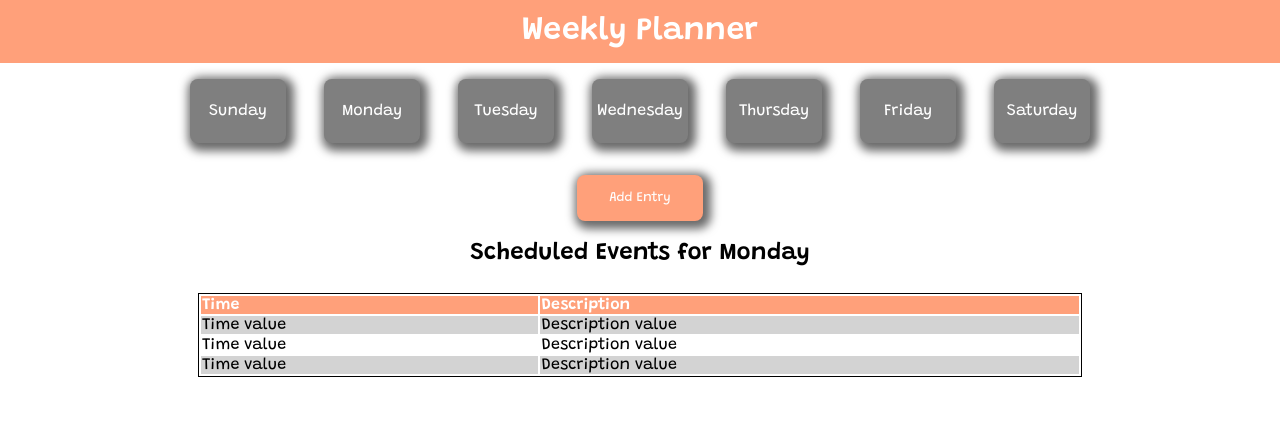
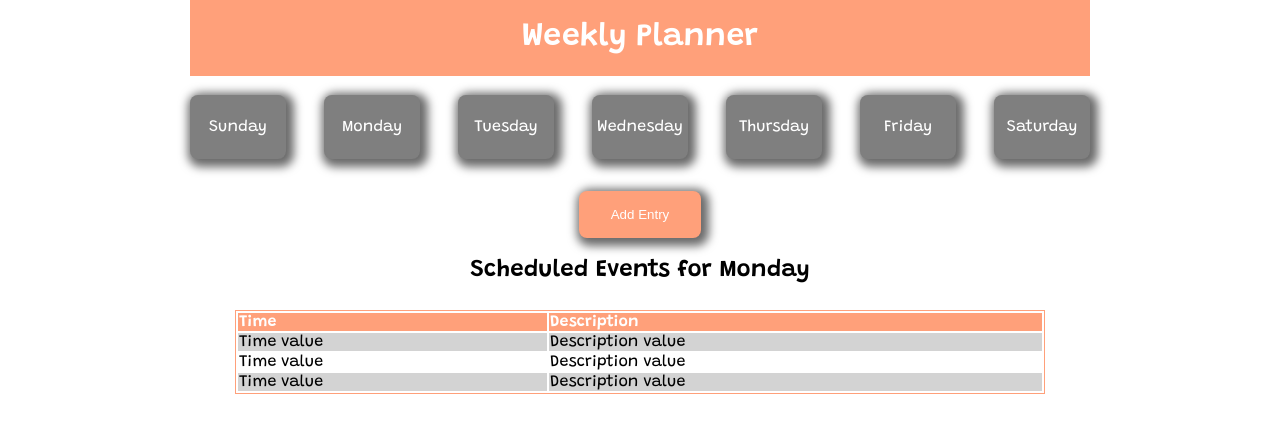
Before and after one commit to kelly-hansen/week-planner, a plain HTML site: page index.html in a window 1280 px wide. Drawn offline with Linux system fonts and the light colour scheme.

Commit message:
Revert master

```diff
--- a/index.html
+++ b/index.html
@@ -10,24 +10,22 @@
 </head>
 
 <body>
-  <header>
-    <h1>Weekly Planner</h1>
+  <header class="text-align-center background-color">
+    <h1 class="white">Weekly Planner</h1>
   </header>
   <main>
-    <div class="container">
       <div class="row weekdays">
-        <div class="weekday" data-view="sunday">Sunday</div>
-        <div class="weekday" data-view="monday">Monday</div>
-        <div class="weekday" data-view="tuesday">Tuesday</div>
-        <div class="weekday" data-view="wednesday">Wednesday</div>
-        <div class="weekday" data-view="thursday">Thursday</div>
-        <div class="weekday" data-view="friday">Friday</div>
-        <div class="weekday" data-view="saturday">Saturday</div>
+        <div class="weekday row white" data-view="sunday">Sunday</div>
+        <div class="weekday row white" data-view="monday">Monday</div>
+        <div class="weekday row white" data-view="tuesday">Tuesday</div>
+        <div class="weekday row white" data-view="wednesday">Wednesday</div>
+        <div class="weekday row white" data-view="thursday">Thursday</div>
+        <div class="weekday row white" data-view="friday">Friday</div>
+        <div class="weekday row white" data-view="saturday">Saturday</div>
       </div>
-      <div class="row entryBtn">
-        <button id="addEntryBtn" class="btn">Add Entry</button>
+      <div class="row text-align-center entryBtn">
+        <button id="addEntryBtn" class="btn background-color white">Add Entry</button>
       </div>
-    </div>
 
     <div class="modal-container hidden">
       <div class="modal">
@@ -54,23 +52,24 @@
                 required></textarea>
             </div>
             <div class="modal-form-spacing text-align-right">
-              <input id="entry-submit-btn" class="btn" type="submit">
+              <input id="entry-submit-btn" class="btn background-color white" type="submit">
             </div>
           </form>
         </div>
       </div>
     </div>
 
-    <div class="data-view-cont">
+
+    <div class="data-view-cont text-align-center">
       <div class="row">
         <h2>Scheduled Events for Monday</h2>
       </div>
       <div class="row table-cont">
         <table>
-          <thead>
+          <thead class="background-color">
             <tr>
-              <th>Time</th>
-              <th>Description</th>
+              <th class="white">Time</th>
+              <th class="white">Description</th>
             </tr>
           </thead>
           <tbody>
--- a/styles.css
+++ b/styles.css
@@ -2,45 +2,54 @@
   box-sizing: border-box;
 }
 
+/* Selected by Type */
 body {
-  margin: 0;
+  margin: 0 auto;
   font-family: 'Grandstander', cursive;
+  max-width: 900px;
 }
 
 header {
-  text-align: center;
-  background-color: lightsalmon;
-  color: white;
-  padding: 1rem 0;
-  margin-bottom: 1rem;
-}
-
-header h1 {
-  margin: 0;
-}
-
-thead {
-  background-color: lightsalmon;
-  color: white;
+  margin-bottom: 1.2rem;
+  padding: 1px;
 }
 
 table {
   margin: 0.5rem;
-  border: 1px solid black;
-  width: 100%;
+  border: 1px solid lightsalmon;
+  width: 90%;
 }
 
-.container {
-  max-width: 900px;
-  margin: 0 auto;
+/* Utility Classes */
+.row {
+  width: 100%;
+  display: flex;
+  justify-content: center;
+  align-items: center;
 }
 
-.row {
-  width: 100%;
+.text-align-center {
+  text-align: center;
 }
 
+.background-color {
+  background-color: lightsalmon;
+}
+
+.white {
+  color: white;
+}
+
+.text-align-right {
+  text-align: right;
+}
+
+.modal-form-spacing {
+  margin: 1rem 0;
+}
+
+/* Regular Classes */
 .weekdays {
-  display: flex;
   justify-content: space-between;
 }
 
@@ -48,36 +57,21 @@ table {
   background-color: rgb(127, 127, 127);
   width: 6rem;
   height: 4rem;
-  display: flex;
-  justify-content: center;
-  align-items: center;
-  color: white;
   border-radius: 0.5rem;
-   box-shadow: 3px 3px 10px 5px rgba(0,0,0,0.59);
-}
-
-.weekday:hover,
-.btn:hover  {
-  cursor: pointer;
-  background-color: rgb(247, 185, 161);
+  box-shadow: 3px 3px 10px 5px rgba(0, 0, 0, 0.59);
 }
 
 .entryBtn {
-  text-align: center;
   margin-top: 2rem;
 }
 
 .btn {
-  color: white;
-  background-color: lightsalmon;
   padding: 1rem 2rem;
   border: none;
   border-radius: 0.5rem;
-  font-family: 'Grandstander', cursive;
-  box-shadow: 3px 3px 10px 5px rgba(0,0,0,0.59);
+  box-shadow: 3px 3px 10px 5px rgba(0, 0, 0, 0.59);
+  outline: none;
 }
-
-
 
 .modal-container {
   display: flex;
@@ -95,15 +89,6 @@ table {
   background-color: white;
   border-radius: 1rem;
   padding: 2rem 4rem;
-  text-align: center;
-}
-
-.text-align-right {
-  text-align: right;
-}
-
-.modal-form-spacing {
-  margin: 1rem 0;
 }
 
 .modal h1 {
@@ -122,17 +107,15 @@ table {
   background-color: lightsalmon;
 }
 
-.data-view-cont {
-
-  text-align: center;
+.table-cont {
+  text-align: left;
 }
 
-.table-cont {
-  margin: 0 auto;
-  max-width: 900px;
-  display: flex;
-  justify-content: center;
-  text-align: left;
+/* pseudo classes */
+.weekday:hover,
+.btn:hover {
+  cursor: pointer;
+  background-color: rgb(247, 185, 161);
 }
 
 tbody tr:nth-child(odd) {
```
